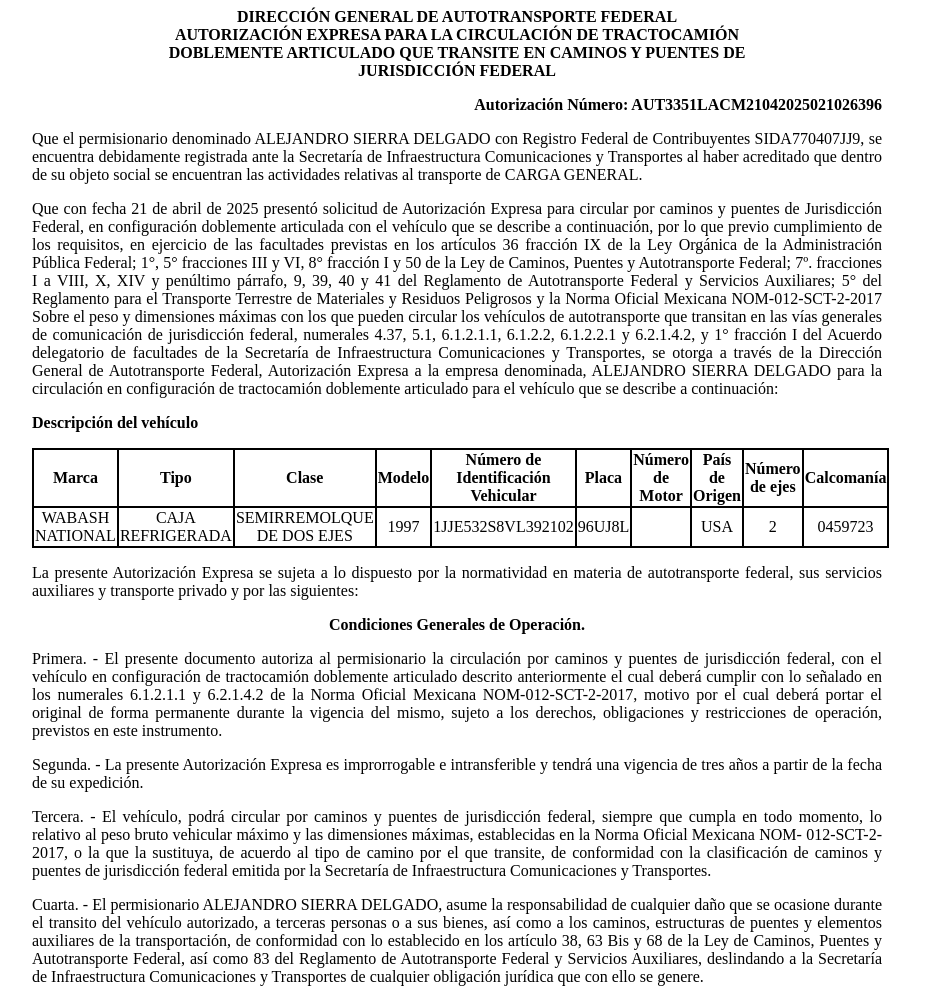
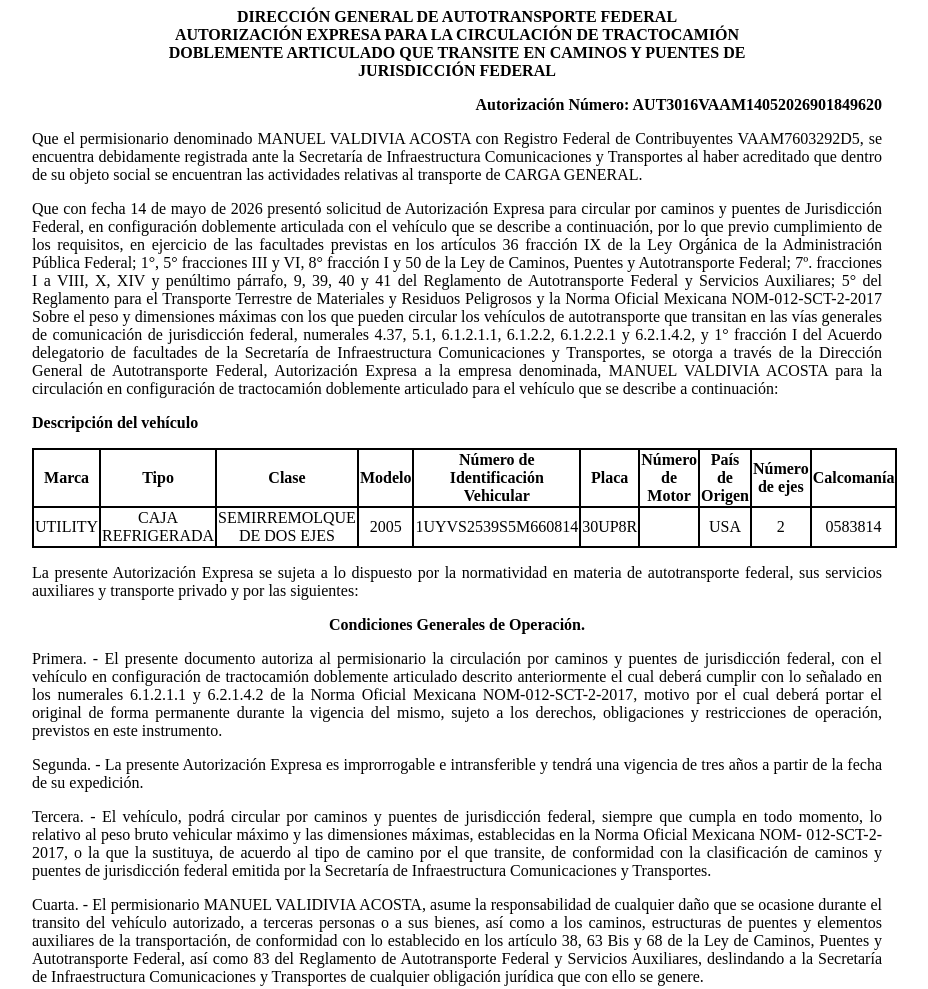
Before and after one commit to app-sct1/ConsultaAutDobleRemolque-folio-0201528, a plain HTML site: page index.html in a window 1280 px wide. Shown: the top 989 px of the page, without its empty margins (183-1111 px from the left). Drawn offline with Linux system fonts and the light colour scheme.

Commit message:
index.html

```diff
--- a/index.html
+++ b/index.html
@@ -75,19 +75,19 @@
 						<p class="sinMargen">DOBLEMENTE ARTICULADO QUE TRANSITE EN CAMINOS Y PUENTES DE</p>
 						<p class="sinMargen">JURISDICCIÓN FEDERAL</p>
 					</div>
-<p class="derechaNegro">Autorización Número: AUT3351LACM21042025021026396</p>
+<p class="derechaNegro">Autorización Número: AUT3016VAAM14052026901849620</p>
 
 					<p class="justificado">Que el permisionario denominado
-						ALEJANDRO SIERRA DELGADO con Registro Federal de
-						Contribuyentes SIDA770407JJ9, se encuentra
+						MANUEL VALDIVIA ACOSTA con Registro Federal de
+						Contribuyentes VAAM7603292D5, se encuentra
 						debidamente registrada ante la Secretaría de Infraestructura
 						Comunicaciones y Transportes al haber acreditado que dentro de su
 						objeto social se encuentran las actividades relativas al
 						transporte de CARGA GENERAL.</p>
 
 
-					<p class="justificado">Que con fecha 21 de
-						abril de 2025 presentó
+					<p class="justificado">Que con fecha 14 de
+						mayo de 2026 presentó
 						solicitud de Autorización Expresa para circular por caminos y
 						puentes de Jurisdicción Federal, en configuración doblemente
 						articulada con el vehículo que se describe a continuación, por lo
@@ -107,7 +107,7 @@
 						facultades de la Secretaría de Infraestructura Comunicaciones y
 						Transportes, se otorga a través de la
 						Dirección General de Autotransporte Federal, Autorización Expresa a la
-						empresa denominada, ALEJANDRO SIERRA DELGADO para la
+						empresa denominada, MANUEL VALDIVIA ACOSTA para la
 						circulación en configuración de tractocamión doblemente articulado
 						para el vehículo que se describe a continuación:</p>
 
@@ -128,16 +128,16 @@
 							<th class="borde">Calcomanía</th>
 						</tr>
 						<tr class="borde">
-							<td class="borde">WABASH NATIONAL</td>
+							<td class="borde">UTILITY</td>
 							<td class="borde">CAJA REFRIGERADA</td>
 							<td class="borde">SEMIRREMOLQUE DE DOS EJES</td>
-							<td class="borde">1997</td>
-							<td class="borde">1JJE532S8VL392102</td>
-							<td class="borde">96UJ8L</td>
+							<td class="borde">2005</td>
+							<td class="borde">1UYVS2539S5M660814</td>
+							<td class="borde">30UP8R</td>
 							<td class="borde"></td>
 							<td class="borde">USA</td>
 							<td class="borde">2</td>
-							<td class="borde">0459723</td>
+							<td class="borde">0583814</td>
 						</tr>
 
 					</tbody></table>
@@ -175,7 +175,7 @@
 						Secretaría de Infraestructura Comunicaciones y Transportes.</p>
 
 					<p class="justificado">Cuarta. - El permisionario
-						ALEJANDRO SIERRA DELGADO, asume la responsabilidad de
+						MANUEL VALIDIVIA ACOSTA, asume la responsabilidad de
 						cualquier daño que se ocasione durante el transito del vehículo
 						autorizado, a terceras personas o a sus bienes, así como a los
 						caminos, estructuras de puentes y elementos auxiliares de la
```
